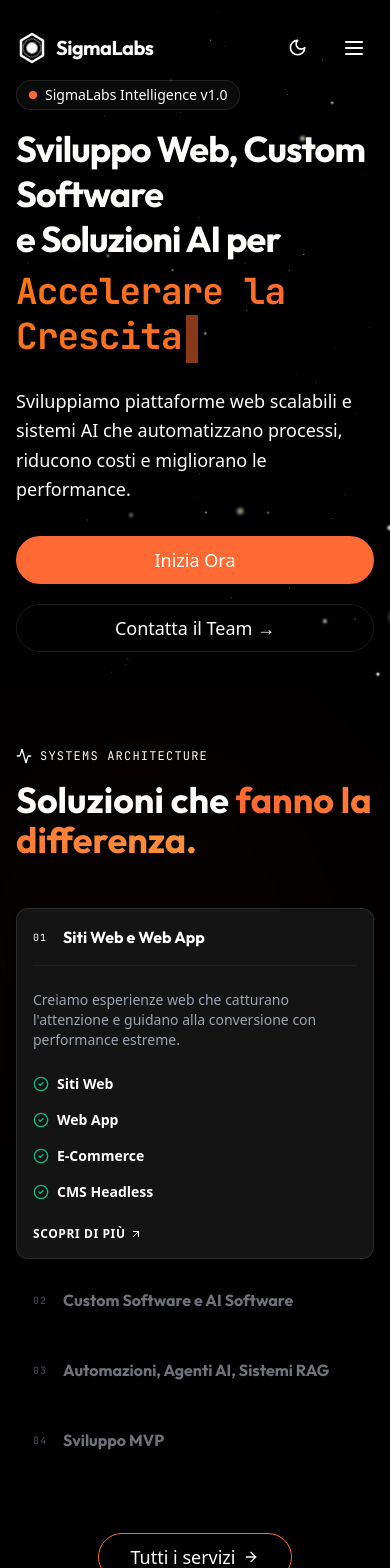
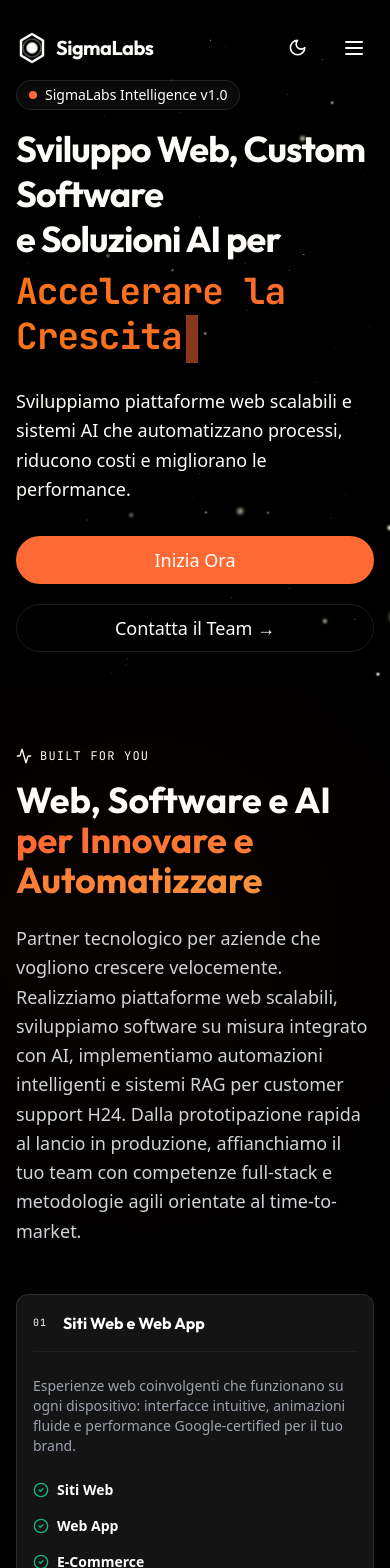
Before and after one commit to simone202120/neuralabs-website, a Next.js app: page / in a window 390 px wide. Shown: the top 1568 px of the page. Built offline with nearby package versions, Linux system fonts and the light colour scheme.

Commit message:
Servizi-home-SEO

```diff
--- a/src/components/sections/ServicesPreview.tsx
+++ b/src/components/sections/ServicesPreview.tsx
@@ -22,7 +22,7 @@ const services = [
     number: '01',
     title: 'Siti Web e Web App',
     tagline: 'Digital Presence.',
-    description: "Creiamo esperienze web che catturano l'attenzione e guidano alla conversione con performance estreme.",
+    description: "Esperienze web coinvolgenti che funzionano su ogni dispositivo: interfacce intuitive, animazioni fluide e performance Google-certified per il tuo brand.",
     icon: Globe,
     technologies: ['Next.js', 'React', 'Three.js', 'SEO'],
     capabilities: [
@@ -41,7 +41,7 @@ const services = [
     number: '02',
     title: 'Custom Software e AI Software',
     tagline: 'Enterprise Solutions.',
-    description: "Sviluppiamo il cuore tecnologico del tuo business con architetture moderne e intelligenza artificiale integrata.",
+    description: "Software personalizzato in Python e Node.js con AI integrata: dashboard intelligenti, API REST scalabili e integrazioni GPT/Claude per potenziare i tuoi prodotti.",
     icon: Terminal,
     technologies: ['Python', 'Node.js', 'Supabase', 'Docker'],
     capabilities: [
@@ -60,7 +60,7 @@ const services = [
     number: '03',
     title: 'Automazioni, Agenti AI, Sistemi RAG',
     tagline: 'Autonomous Systems.',
-    description: "Trasformiamo i processi manuali in flussi di lavoro intelligenti che scalano senza errori.",
+    description: "Sistemi RAG su documenti aziendali: chatbot intelligenti che rispondono H24, agenti AI che processano email e automazioni n8n che eliminano task manuali.",
     icon: Bot,
     technologies: ['n8n', 'LangChain', 'OpenAI', 'Pinecone'],
     capabilities: [
@@ -79,7 +79,7 @@ const services = [
     number: '04',
     title: 'Sviluppo MVP',
     tagline: 'Rapid Validation.',
-    description: "Riduciamo il time-to-market portando la tua idea in produzione in tempi record per validarla.",
+    description: "Meno funzionalità, più valore: sviluppiamo MVP focalizzati sulla tua unique value proposition con Next.js, deploy istantaneo e iterazioni rapide basate su dati reali.",
     icon: Rocket,
     technologies: ['Next.js', 'Vercel', 'Rapid Proto', 'Analytics'],
     capabilities: [
@@ -138,14 +138,21 @@ export function ServicesPreview() {
         <FadeIn className="mb-12 md:mb-20">
           <div className="flex items-center gap-2 mb-4 text-primary font-mono text-xs tracking-widest uppercase">
             <Activity className="w-4 h-4" />
-            <span>Systems Architecture</span>
+            <span>Built for You</span>
           </div>
           <h2 className="text-4xl md:text-5xl lg:text-6xl font-display font-bold mb-6 text-slate-900 dark:text-white">
-            Soluzioni che <br className="hidden md:block" />
+            Web, Software e AI <br className="hidden md:block" />
             <span className="text-transparent bg-clip-text bg-gradient-to-r from-primary to-orange-400">
-              fanno la differenza.
+              per Innovare e Automatizzare
             </span>
           </h2>
+          <p className="text-lg text-slate-600 dark:text-gray-300 leading-relaxed max-w-3xl">
+            Partner tecnologico per aziende che vogliono crescere velocemente. Realizziamo
+            piattaforme web scalabili, sviluppiamo software su misura integrato con AI,
+            implementiamo automazioni intelligenti e sistemi RAG per customer support H24.
+            Dalla prototipazione rapida al lancio in produzione, affianchiamo il tuo team con
+            competenze full-stack e metodologie agili orientate al time-to-market.
+          </p>
         </FadeIn>
 
         <div className="grid lg:grid-cols-12 gap-6 lg:gap-8 items-start mb-16">
```
